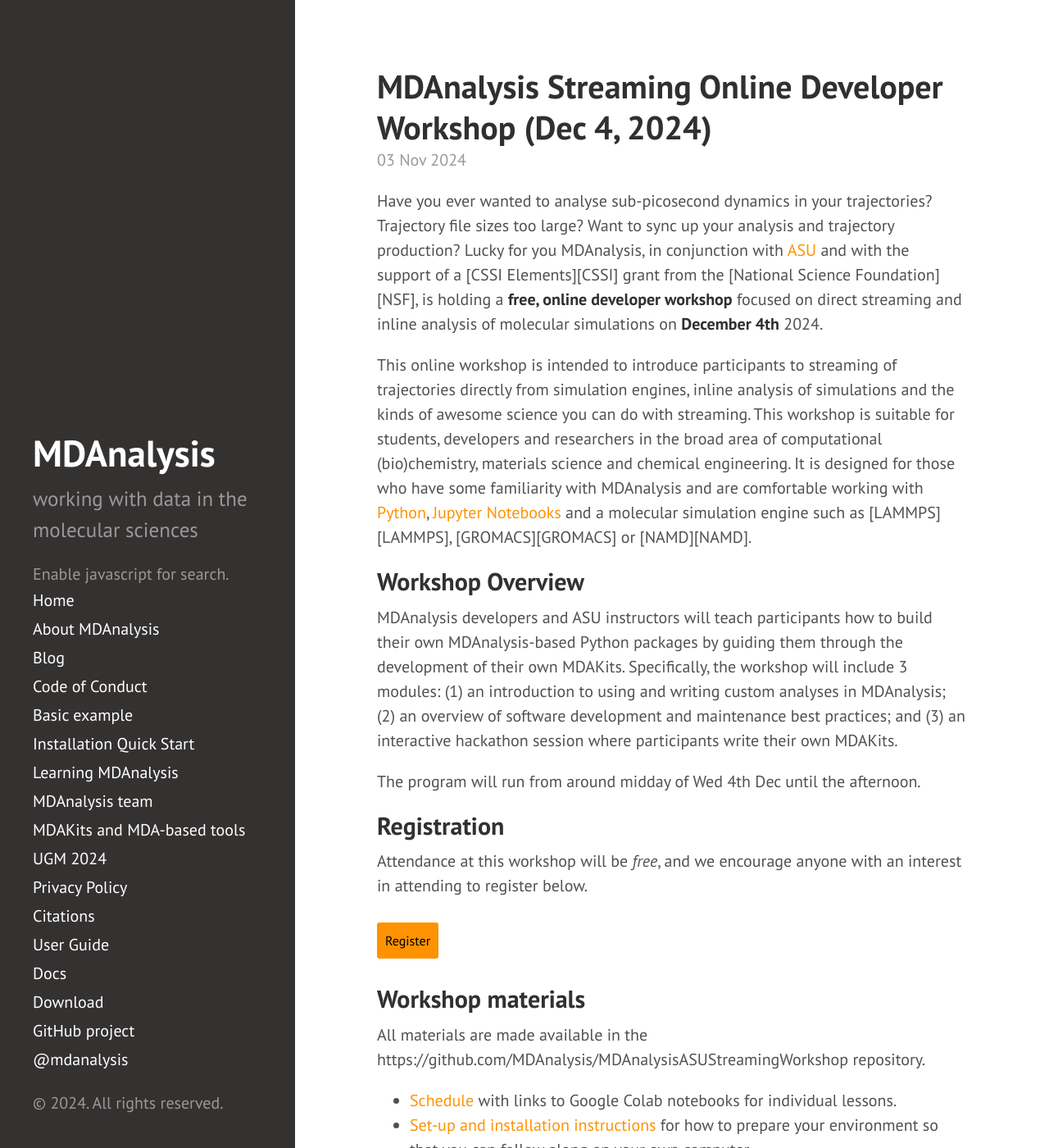
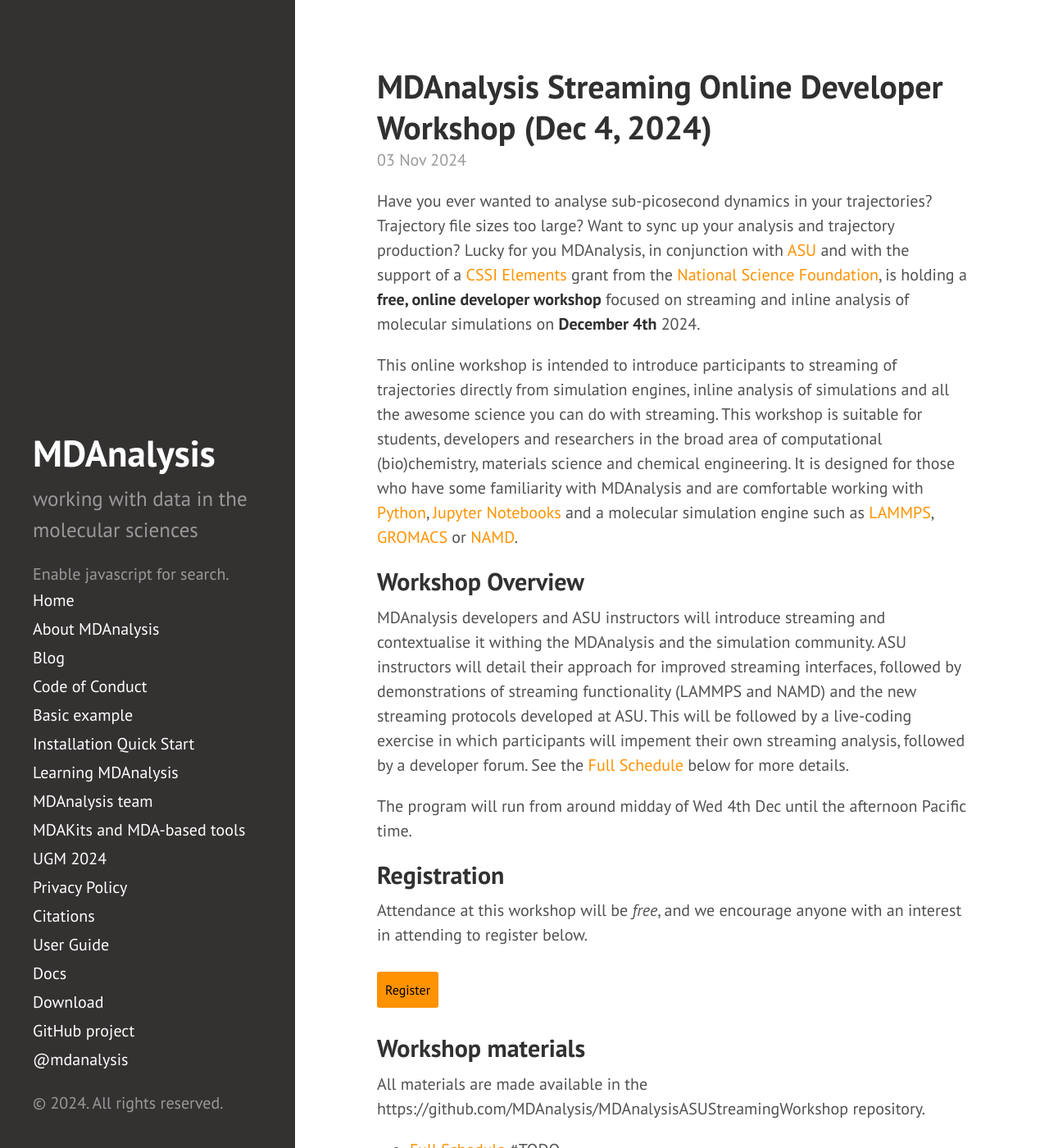
Before and after one commit to MDAnalysis/MDAnalysis.github.io, a Jekyll site: the page built from _posts/2024-11-3-ASU_streaming_workshop.md, in a window 1280 px wide and 1400 px high. Shown: the whole window at 82% size. Built offline with Jekyll 4.4.1, drawn with Linux system fonts in a browser that asks for light colours; comment, search, counter and statistics services are not loaded; some of the changed text lies outside the part shown.

Commit message:
fill out

```diff
--- a/_posts/2024-11-3-ASU_streaming_workshop.md
+++ b/_posts/2024-11-3-ASU_streaming_workshop.md
@@ -4,26 +4,20 @@ title: "MDAnalysis Streaming Online Developer Workshop (Dec 4, 2024)"
 ---
 
 
-Have you ever wanted to analyse sub-picosecond dynamics in your trajectories? Trajectory file sizes too large? Want to sync up your analysis and trajectory production? Lucky for you MDAnalysis, in conjunction with [ASU][ASU] and with the support of a [CSSI Elements][CSSI] grant from the [National Science Foundation][NSF], is holding a **free, online developer workshop** focused on direct streaming and inline analysis of molecular simulations on **December 4th** 2024.
+Have you ever wanted to analyse sub-picosecond dynamics in your trajectories? Trajectory file sizes too large? Want to sync up your analysis and trajectory production? Lucky for you MDAnalysis, in conjunction with [ASU][ASU] and with the support of a [CSSI Elements][CSSI] grant from the [National Science Foundation][NSF], is holding a **free, online developer workshop** focused on streaming and inline analysis of molecular simulations on **December 4th** 2024.
 
 
 This online workshop is intended to introduce participants to streaming of trajectories directly from simulation engines, inline analysis
-of simulations and the kinds of awesome science you can do with streaming. This workshop is suitable for students, developers and researchers in the broad area of computational (bio)chemistry, materials science and chemical engineering. It is designed for those who have some familiarity with MDAnalysis and are comfortable working with [Python](https://www.python.org/), [Jupyter
+of simulations and all the awesome science you can do with streaming. This workshop is suitable for students, developers and researchers in the broad area of computational (bio)chemistry, materials science and chemical engineering. It is designed for those who have some familiarity with MDAnalysis and are comfortable working with [Python](https://www.python.org/), [Jupyter
 Notebooks](https://jupyter-notebook.readthedocs.io/en/stable/) and a molecular simulation engine such as [LAMMPS][LAMMPS], [GROMACS][GROMACS] or [NAMD][NAMD].
 
 
 
 ## Workshop Overview
 
-MDAnalysis developers and ASU instructors will teach
-participants how to build their own MDAnalysis-based Python packages by guiding
-them through the development of their own MDAKits. Specifically, the workshop
-will include 3 modules: (1) an introduction to using and writing custom
-analyses in MDAnalysis; (2) an overview of software development and maintenance
-best practices; and (3) an interactive hackathon session where participants
-write their own MDAKits.
+MDAnalysis developers and ASU instructors will introduce streaming and contextualise it withing the MDAnalysis and the simulation community. ASU instructors will detail their approach for improved streaming interfaces, followed by demonstrations of streaming functionality (LAMMPS and NAMD) and the new streaming protocols developed at ASU. This will be followed by a live-coding exercise in which participants will impement their own streaming analysis, followed by a developer forum. See the [Full Schedule](XXXX) below for more details.
 
-The program will run from around midday of Wed 4th Dec until the afternoon.
+The program will run from around midday of Wed 4th Dec until the afternoon Pacific time.
 
 
 
@@ -32,17 +26,15 @@ The program will run from around midday of Wed 4th Dec until the afternoon.
 
 Attendance at this workshop will be *free*, and we encourage anyone with an interest in attending to register below.
 
-<a href="https://forms.gle/UeiFJ6rbnXnhosnWA" target="_blank" style="background:#FF9200;padding:10px;margin:10px 0px;text-align:center;text-decoration:none;font-size:12pt;color:#000000;display:inline-block;border-radius:3px">Register</a>
-
-
+<a href="XXXXX" target="_blank" style="background:#FF9200;padding:10px;margin:10px 0px;text-align:center;text-decoration:none;font-size:12pt;color:#000000;display:inline-block;border-radius:3px">Register</a>
 
 
 
 ## Workshop materials
 All materials are made available in the https://github.com/MDAnalysis/MDAnalysisASUStreamingWorkshop repository.
 
-* [Schedule](XXXX) with links to Google Colab notebooks for individual lessons.
-* [Set-up and installation instructions](XXXX) for how to prepare your environment so that you can follow along on your own computer.
+* [Full Schedule](XXXX) #TODO
+* [Set-up and installation instructions](XXXX) #TODO
 
 ## Who to Contact
 
@@ -52,8 +44,8 @@ If you have any questions or special requests related to this workshop, you may
 
 
 [ASU]: https://www.asu.edu
-[CSSI]:
-[NSF]:
-[LAMMPS]:
-[GROMACS]:
-[NAMD]:
+[CSSI]: https://new.nsf.gov/funding/opportunities/cssi-cyberinfrastructure-sustained-scientific-innovation
+[NSF]: https://new.nsf.gov/
+[LAMMPS]: https://www.lammps.org/#gsc.tab=0
+[GROMACS]: https://www.gromacs.org/
+[NAMD]: https://www.ks.uiuc.edu/Research/namd/
```
